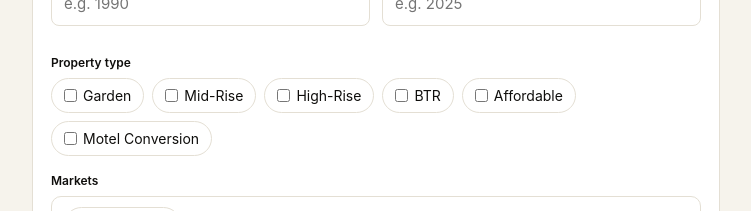
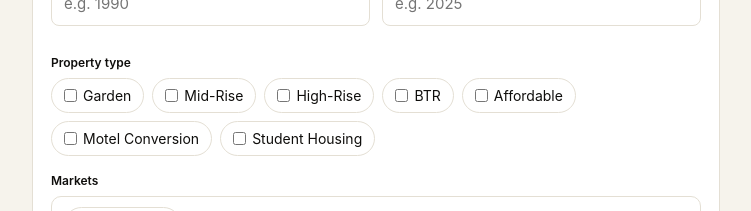
Before and after one commit to acklenk/acquisition-criteria, a plain HTML site: page index.html in a window 1280 px wide. Shown: the part 1080-1291 px from the top of the page, without its empty margins (264-1015 px from the left). Drawn offline with Linux system fonts and the light colour scheme.

Commit message:
Add Student Housing to the property types
Co-Authored-By: Claude Fable 5.2 <noreply@anthropic.com>
Claude-Session: https://claude.ai/code/session_01EJJNwZ5MtYdiFhANJvjPCJ

```diff
--- a/index.html
+++ b/index.html
@@ -97,6 +97,7 @@ button{background:var(--gold);color:var(--ink);border:0;border-radius:8px;paddin
   <label class="pill"><input type="checkbox" name="exType" value="BTR" /><span>BTR</span></label>
   <label class="pill"><input type="checkbox" name="exType" value="Affordable" /><span>Affordable</span></label>
   <label class="pill"><input type="checkbox" name="exType" value="Motel Conversion" /><span>Motel Conversion</span></label>
+  <label class="pill"><input type="checkbox" name="exType" value="Student Housing" /><span>Student Housing</span></label>
  </div>
  <h3>Markets</h3>
  <div class="mkt">
```
